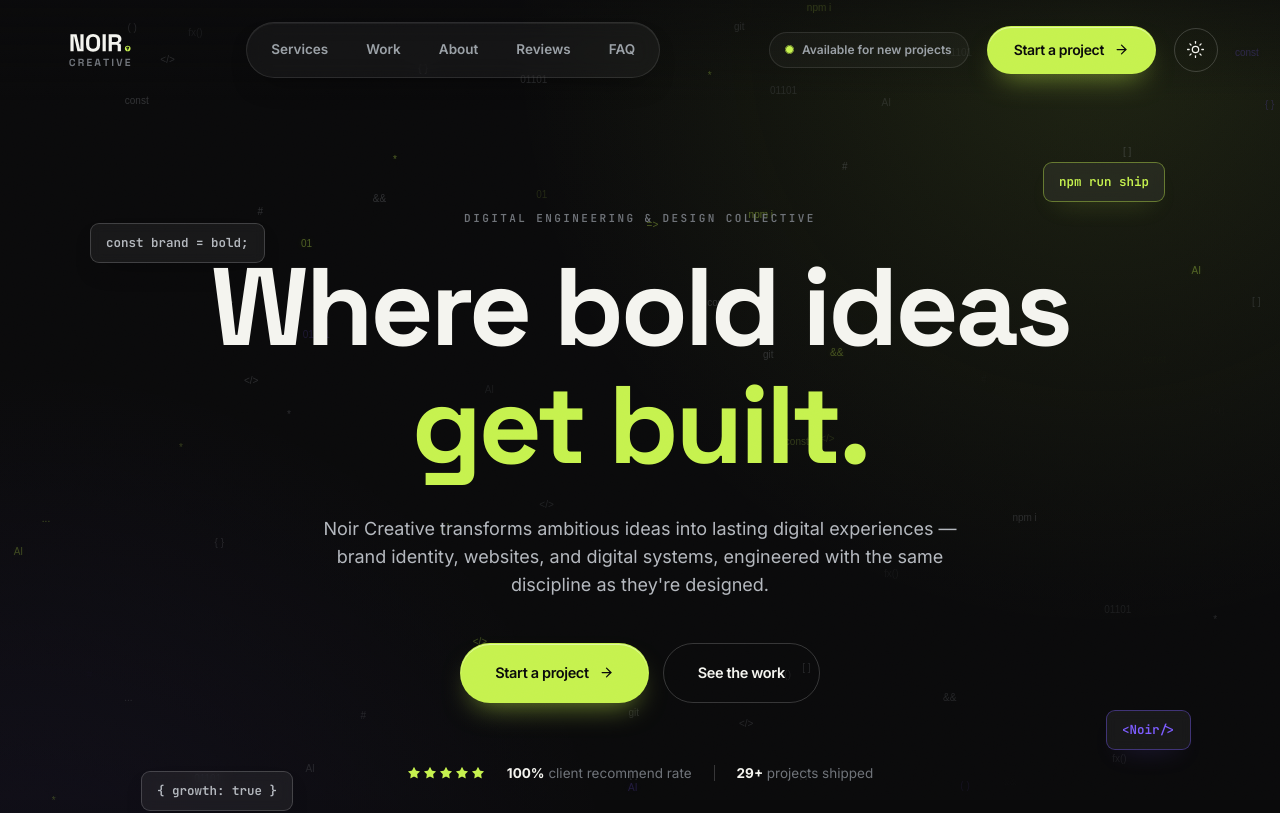
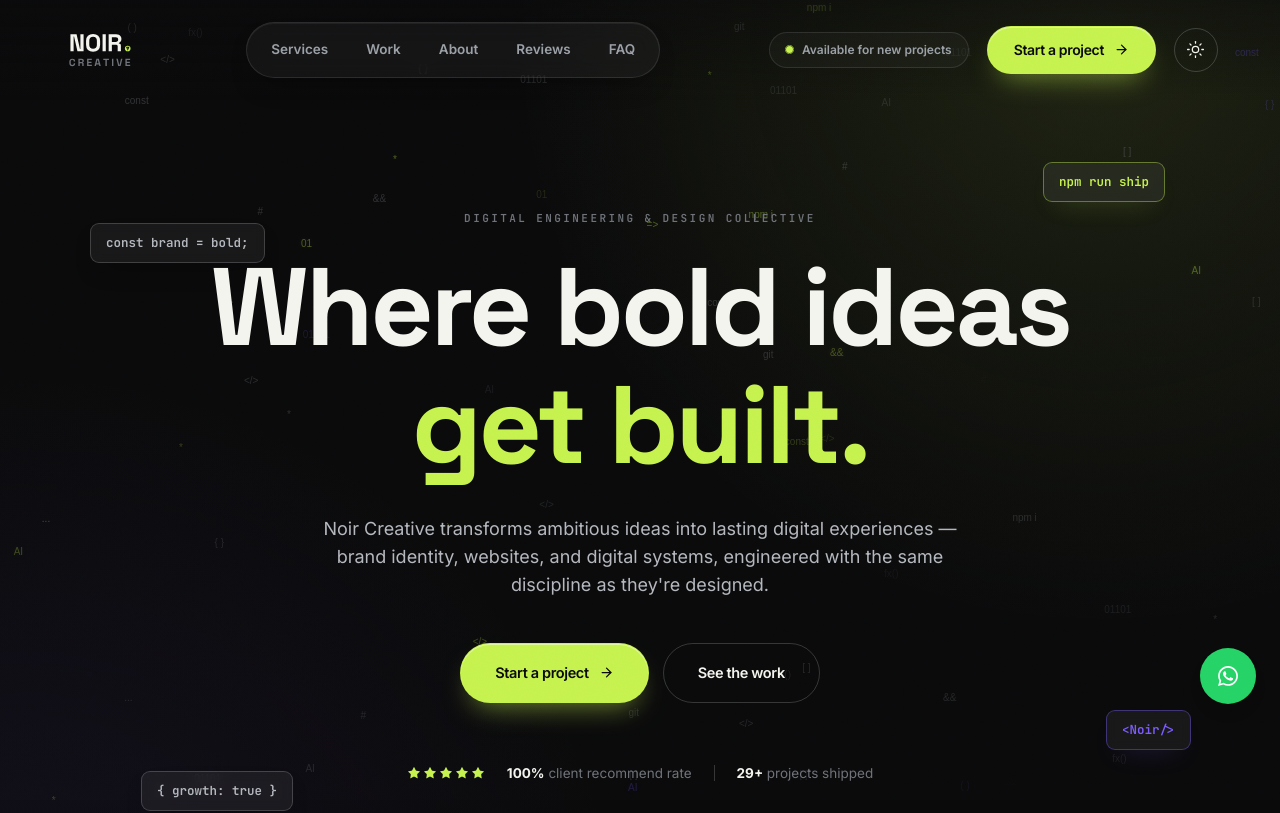
Before and after one commit to supportnoircreative/noircreative, a Next.js app: page / in a window 1280 px wide. Shown: the top 813 px of the page. Built offline with nearby package versions, Linux system fonts and the light colour scheme.

Commit message:
whatsapp button added with chat redirection

```diff
--- a/src/app/layout.js
+++ b/src/app/layout.js
@@ -4,6 +4,7 @@
 import { Footer } from "@/components/layout/Footer";
 import { BackToTop } from "@/components/layout/BackToTop";
 import { Loader } from "@/components/layout/Loader";
+import WhatsAppButton from "@/components/shared/WhatsAppButton";
 import { site } from "@/data/site";
 
 const inter = Inter({
@@ -74,6 +75,11 @@
         <main id="top">{children}</main>
         <Footer />
         <BackToTop />
+        <WhatsAppButton
+          variant="floating"
+          phoneNumber={site.phone}
+          message="Hi Noir Creative! I found you via your website and would like to chat."
+        />
       </body>
     </html>
   );
--- a/src/components/layout/Footer.js
+++ b/src/components/layout/Footer.js
@@ -2,6 +2,7 @@
 import { site } from "@/data/site";
 import { LogoWordmark } from "@/components/layout/LogoWordmark";
 import { SocialLinks } from "@/components/shared/SocialLinks";
+import WhatsAppButton from "@/components/shared/WhatsAppButton";
 
 const studioLinks = [
   { label: "About", href: "/about" },
@@ -57,6 +58,13 @@
                   Start a project →
                 </Link>
               </li>
+              <li>
+                <WhatsAppButton
+                  phoneNumber={site.phone}
+                  message="Hi Noir Creative! I found you via your website and would like to chat."
+                  label="Chat on WhatsApp"
+                />
+              </li>
             </ul>
           </div>
         </div>
--- /dev/null
+++ b/src/components/shared/WhatsAppButton.js
@@ -0,0 +1,57 @@
+import Link from "next/link";
+import { cn } from "@/lib/utils";
+
+const whatsappIcon = (
+  <svg
+    viewBox="0 0 24 24"
+    fill="currentColor"
+    aria-hidden="true"
+    className="size-5"
+  >
+    <path d="M.057 24l1.687-6.163c-1.041-1.804-1.588-3.849-1.587-5.946.003-6.556 5.338-11.891 11.893-11.891 3.181.001 6.167 1.24 8.413 3.488 2.245 2.248 3.481 5.236 3.48 8.414-.003 6.557-5.338 11.892-11.893 11.892-1.99-.001-3.951-.5-5.688-1.448l-6.305 1.654zm6.597-3.807c1.676.995 3.276 1.591 5.392 1.592 5.448 0 9.886-4.434 9.889-9.885.002-5.462-4.415-9.89-9.881-9.892-5.452 0-9.887 4.434-9.889 9.884-.001 2.225.651 3.891 1.746 5.634l-.999 3.648 3.742-.981zm11.387-5.464c-.074-.124-.272-.198-.57-.347-.297-.149-1.758-.868-2.031-.967-.272-.099-.47-.149-.669.149-.198.297-.768.967-.941 1.165-.173.198-.347.223-.644.074-.297-.149-1.255-.462-2.39-1.475-.883-.788-1.48-1.761-1.653-2.059-.173-.297-.018-.458.13-.606.134-.133.297-.347.446-.521.151-.172.2-.296.3-.495.099-.198.05-.372-.025-.521-.075-.148-.669-1.611-.916-2.206-.242-.579-.487-.501-.669-.51l-.57-.01c-.198 0-.52.074-.792.372s-1.04 1.016-1.04 2.479 1.065 2.876 1.213 3.074c.149.198 2.095 3.2 5.076 4.487.709.306 1.263.489 1.694.626.712.226 1.36.194 1.872.118.571-.085 1.758-.719 2.006-1.413.248-.695.248-1.29.173-1.414z" />
+  </svg>
+);
+
+export default function WhatsAppButton({
+  phoneNumber,
+  message = "Hello! I am reaching out from your website.",
+  variant = "inline",
+  label = "Chat on WhatsApp",
+  className = "",
+}) {
+  const cleanedPhoneNumber = phoneNumber.replace(/\D/g, "");
+  const encodedMessage = encodeURIComponent(message);
+  const whatsappUrl = `https://wa.me/${cleanedPhoneNumber}?text=${encodedMessage}`;
+
+  if (variant === "floating") {
+    return (
+      <Link
+        href={whatsappUrl}
+        target="_blank"
+        rel="noopener noreferrer"
+        aria-label="Chat with us on WhatsApp"
+        className={cn(
+          "fixed bottom-24 right-6 z-50 flex size-14 items-center justify-center rounded-full bg-[#25D366] text-white shadow-lg transition-transform duration-200 hover:scale-110 focus-visible:outline-none focus-visible:ring-2 focus-visible:ring-[#25D366] focus-visible:ring-offset-2",
+          className
+        )}
+      >
+        {whatsappIcon}
+      </Link>
+    );
+  }
+
+  return (
+    <Link
+      href={whatsappUrl}
+      target="_blank"
+      rel="noopener noreferrer"
+      className={cn(
+        "inline-flex items-center gap-2 rounded-lg bg-[#25D366] px-4 py-2.5 text-sm font-medium text-white shadow-sm transition-colors duration-200 hover:bg-[#20bd5a] focus-visible:outline-none focus-visible:ring-2 focus-visible:ring-[#25D366] focus-visible:ring-offset-2",
+        className
+      )}
+    >
+      {whatsappIcon}
+      <span>{label}</span>
+    </Link>
+  );
+}
```
